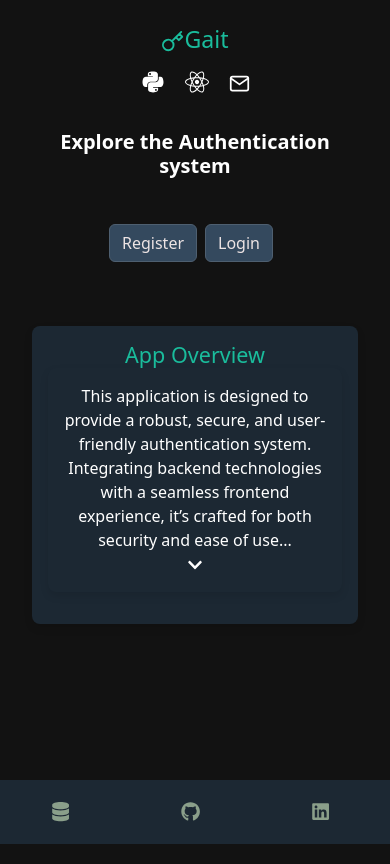
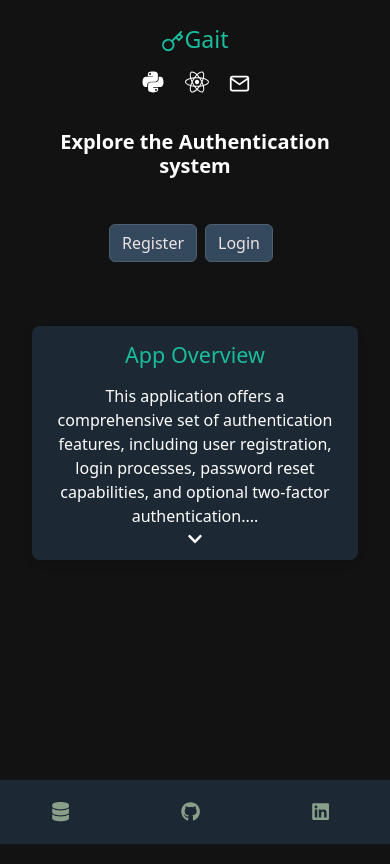
Before and after one commit to anthonynarine/AuthFlow, a React (Create React App) app in the folder react-auth/: page / in a window 390 px wide. Built offline with nearby package versions, Linux system fonts and the light colour scheme; no server answers.

Commit message:
possible final tweak to home page css

```diff
--- a/react-auth/src/components/home/Home.css
+++ b/react-auth/src/components/home/Home.css
@@ -45,7 +45,6 @@
   display: flex;
 }
 
-
 /* Remove margin on the right of the last icon */
 .nav .icon:last-child {
   margin-right: 0;
@@ -66,7 +65,6 @@
   color: #D44638; /* A contact-related color (e.g., email) on hover */
   transform: scale(1.3); /* Slight enlargement on hover */
 }
-
 
 /* Media query for smaller screens */
 @media (max-width: 576px) {
@@ -89,6 +87,7 @@
   max-width: 800px;
   margin: 0 auto;
   padding-top: 2rem;
+  margin-bottom: 5rem; /* Added margin-bottom */
 
   /* Media query for medium screens */
   @media (max-width: 992px) and (min-width: 576px) {
@@ -98,6 +97,7 @@
   /* Media query for small screens */
   @media (max-width: 576px) {
     padding-top: 0.75rem; /* Adjusted padding-top for small screens */
+    margin-bottom: 5rem; /* Added margin-bottom for small screens */
   }
 }
 
@@ -110,11 +110,12 @@
   max-width: 800px;
   text-align: center;
   margin-top: 4rem;
+  position: relative; /* Allow positioning of the chevron icon */
 }
 
 .intro-container h4 {
   color: #1abc9c; /* Darker shade of green */
-  margin-bottom: -4rem;
+  margin-bottom: 1rem;
 }
 
 .intro-container p {
@@ -204,6 +205,10 @@
   cursor: pointer;
   padding: 0;
   margin: 0;
+  position: absolute;
+  bottom: 10px; /* Adjust as needed to position below the text */
+  left: 50%;
+  transform: translateX(-50%); /* Center the button horizontally */
 }
 
 .read-more:hover {
@@ -213,7 +218,6 @@
 /* Styles for the Chevron Icons */
 .read-more .fa-chevron-down,
 .read-more .fa-chevron-up {
-  margin-left: 5px; /* Adding margin to the left of the chevron icons */
   transition: transform 0.2s ease, color 0.5s ease; /* Smooth transition for hover effect */
 }
 
@@ -222,3 +226,13 @@
   color: #1abc9c; /* Change color on hover */
   transform: scale(1.1); /* Slight enlargement on hover */
 }
+
+/* Ensure full paragraph is shown on larger screens */
+@media (min-width: 577px) {
+  .intro-text {
+    display: block;
+  }
+  .read-more {
+    display: none;
+  }
+}
--- a/react-auth/src/components/home/HomePage.jsx
+++ b/react-auth/src/components/home/HomePage.jsx
@@ -96,36 +96,19 @@ function HomePage() {
         </div>
         <div className={`intro-container ${isExpanded ? "expanded" : ""}`}>
           <h4 className="white-text">App Overview</h4>
-          {isMobile ? (
-            <>
-              <p className="intro-container">
-                This application is designed to provide a robust, secure, and user-friendly
-                authentication system. Integrating backend technologies with a seamless frontend
-                experience, it’s crafted for both security and ease of use
-                {!isExpanded && (
-                  <>
-                    ...
-                  <div>
-                  </div>
-                    <button className="read-more" onClick={toggleExpand}>
-                      <FaChevronDown />
-                    </button>
-                  </>
-                )}
-                {isExpanded && (
-                  <>
-                    This platform offers a comprehensive set of authentication features, including user registration, login processes, password reset capabilities, and optional two-factor authentication. Behind every feature lies a robust backend built with Django and DRF, adhering to RESTful standards and secured with PyJWT for token creation. On the frontend, Axios interceptors streamline the login process, managing authentication tokens efficiently to ensure a smooth user experience. This microservice is designed to prioritize security without compromising on user experience. Whether you're safeguarding personal projects or in need of reliable login systems, this platform showcases the powerful synergy between a Python-Django API with custom middleware and a Javascript frontend.
-                    <button className="read-more" onClick={toggleExpand}>
-                      <FaChevronUp />
-                    </button>
-                  </>
-                )}
-              </p>
-            </>
-          ) : (
-            <p className="intro-container">
-              This application is designed to provide a robust, secure, and user-friendly authentication system. Integrating backend technologies with a seamless frontend experience, it’s crafted for both security and ease of use. This platform offers a comprehensive set of authentication features, including user registration, login processes, password reset capabilities, and optional two-factor authentication. Behind every feature lies a robust backend built with Django and DRF, adhering to RESTful standards and secured with PyJWT for token creation. On the frontend, Axios interceptors streamline the login process, managing authentication tokens efficiently to ensure a smooth user experience. This microservice is designed to prioritize security without compromising on user experience. Whether you're safeguarding personal projects or in need of reliable login systems, this platform showcases the powerful synergy between a Python-Django API with custom middleware and a Javascript frontend.
-            </p>
+          <p className="intro-text">
+            This application offers a comprehensive set of authentication features, including user registration, login processes, password reset capabilities, and optional two-factor authentication.
+            {isMobile && !isExpanded && <>...</>}
+            {(!isMobile || isExpanded) && (
+              <>
+                Behind every feature lies a robust backend built with Django and DRF, adhering to RESTful standards and secured with PyJWT for token creation. On the frontend, Axios interceptors streamline the login process, managing authentication tokens efficiently to ensure a smooth user experience. This microservice is designed to prioritize security without compromising on user experience. Whether you're safeguarding personal projects or in need of reliable login systems, this platform showcases the powerful synergy between a Python-Django API with custom middleware and a Javascript frontend.
+              </>
+            )}
+          </p>
+          {isMobile && (
+            <button className="read-more" onClick={toggleExpand}>
+              {isExpanded ? <FaChevronUp /> : <FaChevronDown />}
+            </button>
           )}
         </div>
       </main>
```
